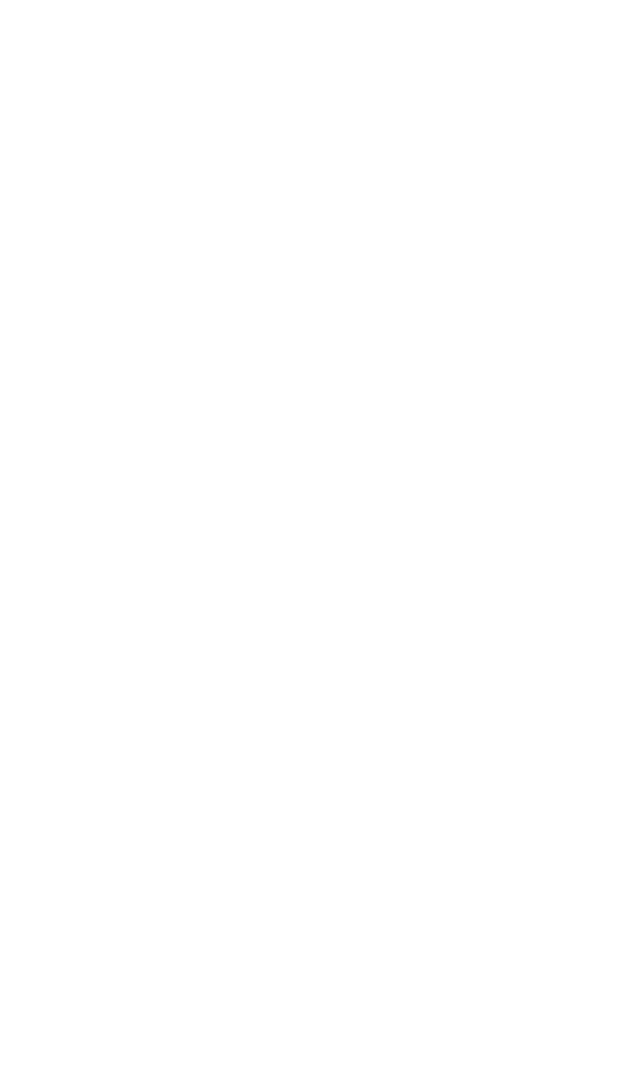
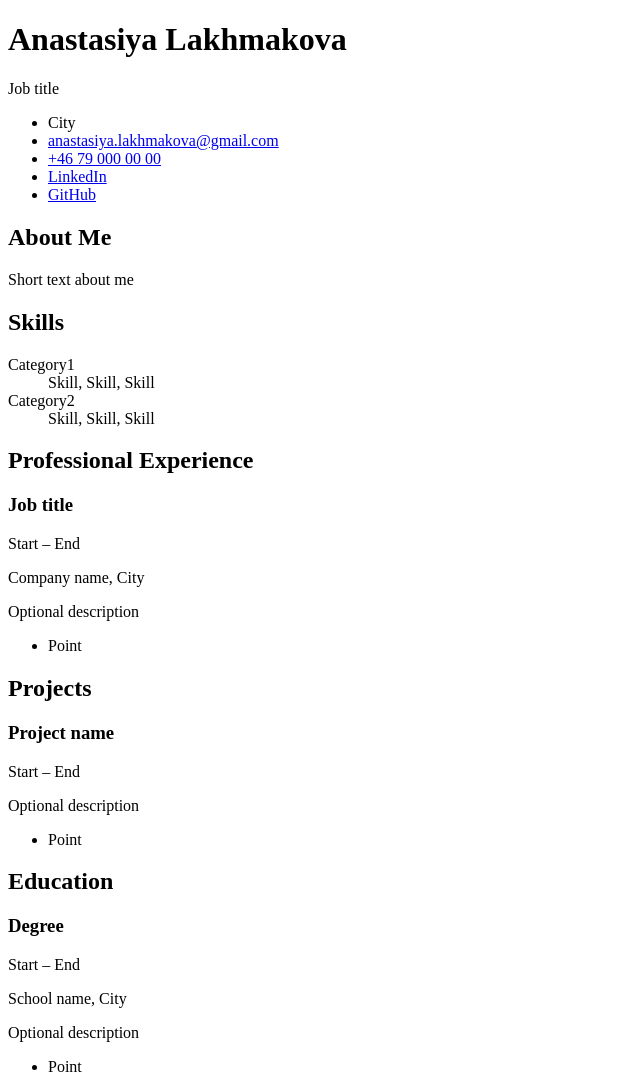
Before and after one commit to alakhmakova/cv-page, a plain HTML site: page index.html in a window 1280 px wide. Shown: the whole page, without its empty margins (0-640 px from the left). Before the commit the page ends 800 px from the top, so only its background shows below. Drawn offline with Linux system fonts and the light colour scheme.

Commit message:
Add semantic HTML template for CV

```diff
--- a/index.html
+++ b/index.html
@@ -1,12 +1,87 @@
-<!DOCTYPE html>
+<!doctype html>
 <html lang="en">
-<head>
-    <meta charset="UTF-8">
-    <meta name="viewport" content="width=device-width, initial-scale=1.0">
+  <head>
+    <meta charset="UTF-8" />
+    <meta name="viewport" content="width=device-width, initial-scale=1.0" />
     <title>Anastasiya Lakhmakova</title>
-    <link rel="stylesheet" href="style.css">
-</head>
-<body>
+    <link rel="stylesheet" href="style.css" />
+  </head>
+  <body>
+    <nav class="toolbar"></nav>
 
-</body>
+    <main id="cv">
+      <header>
+        <h1 data-editable>Anastasiya Lakhmakova</h1>
+        <p class="job-title" data-editable>Job title</p>
+        <ul class="contacts">
+          <li data-editable>City</li>
+          <li><a href="mailto:anastasiya.lakhmakova@gmail.com" data-editable>anastasiya.lakhmakova@gmail.com</a></li>
+          <li><a href="tel:+46790000000" data-editable>+46 79 000 00 00</a></li>
+          <li><a href="ttps://linkedin.com/in/anastasiya-lakhmakova" data-editable>LinkedIn</a></li>
+          <li><a href="https://github.com/alakhmakova" data-editable>GitHub</a></li>
+        </ul>
+      </header>
+
+      <section data-section="about">
+        <h2 data-editable>About Me</h2>
+        <p data-editable>Short text about me</p>
+      </section>
+
+      <section data-section="skills">
+        <h2 data-editable>Skills</h2>
+        <dl>
+          <div data-block>
+            <dt data-editable>Category1</dt>
+            <dd data-editable>Skill, Skill, Skill</dd>
+            <dt data-editable>Category2</dt>
+            <dd data-editable>Skill, Skill, Skill</dd>
+          </div>
+        </dl>
+      </section>
+
+      <section data-section="experience">
+        <h2 data-editable>Professional Experience</h2>
+        <article data-block>
+          <div class="entry-header">
+            <h3 data-editable>Job title</h3>
+            <p class="dates" data-editable>Start &ndash; End</p>
+          </div>
+          <p class="entry-place" data-editable>Company name, City</p>
+          <p class="entry-description" data-editable>Optional description</p>
+          <ul data-editable>
+            <li>Point</li>
+          </ul>
+        </article>
+      </section>
+
+      <section data-section="projects">
+        <h2 data-editable>Projects</h2>
+        <article data-block>
+          <div class="entry-header">
+            <h3 data-editable>Project name</h3>
+            <p class="dates" data-editable>Start &ndash; End</p>
+          </div>
+          <p class="entry-description" data-editable>Optional description</p>
+          <ul data-editable>
+            <li>Point</li>
+          </ul>
+        </article>
+      </section>
+
+      <section data-section="education">
+        <h2 data-editable>Education</h2>
+        <article data-block>
+          <div class="entry-header">
+            <h3 data-editable>Degree</h3>
+            <p class="dates" data-editable>Start &ndash; End</p>
+          </div>
+          <p class="entry-place" data-editable>School name, City</p>
+          <p class="entry-description" data-editable>Optional description</p>
+          <ul data-editable>
+            <li>Point</li>
+          </ul>
+        </article>
+      </section>
+    </main>
+  </body>
 </html>
```
